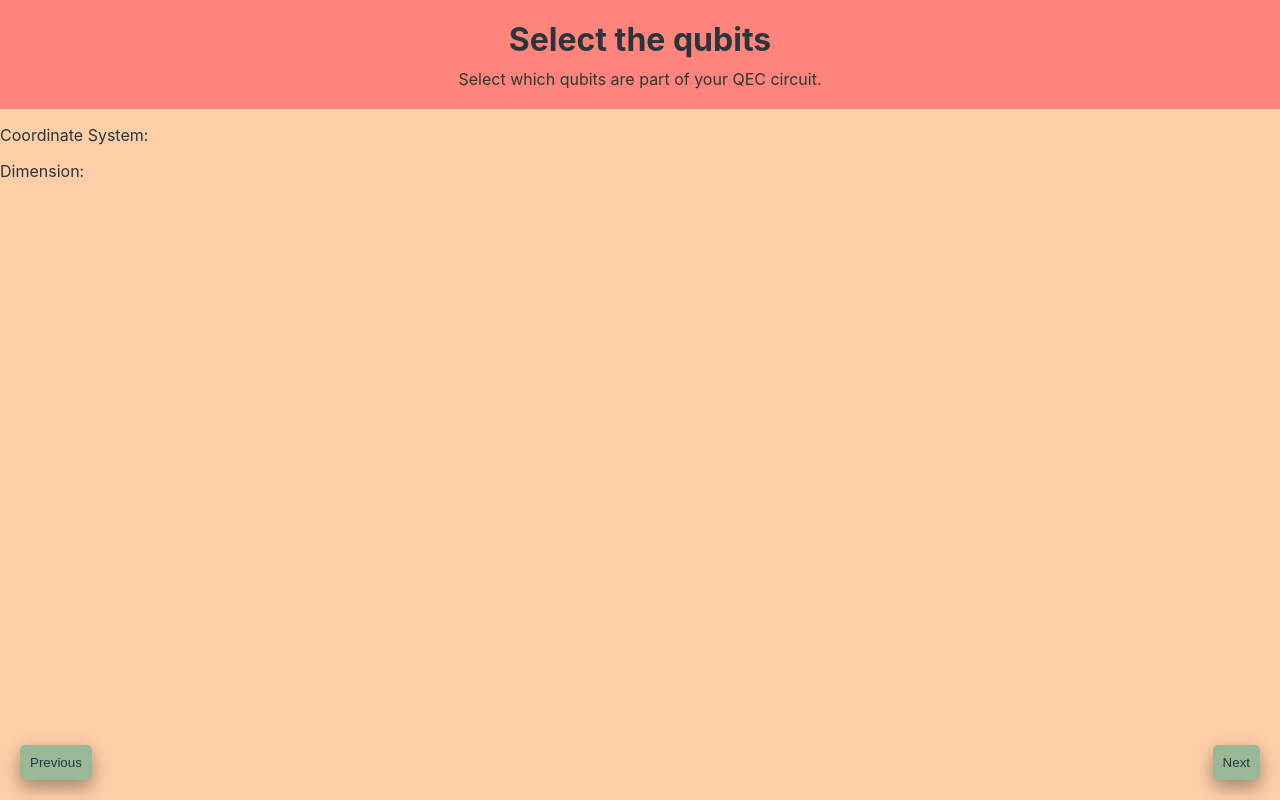
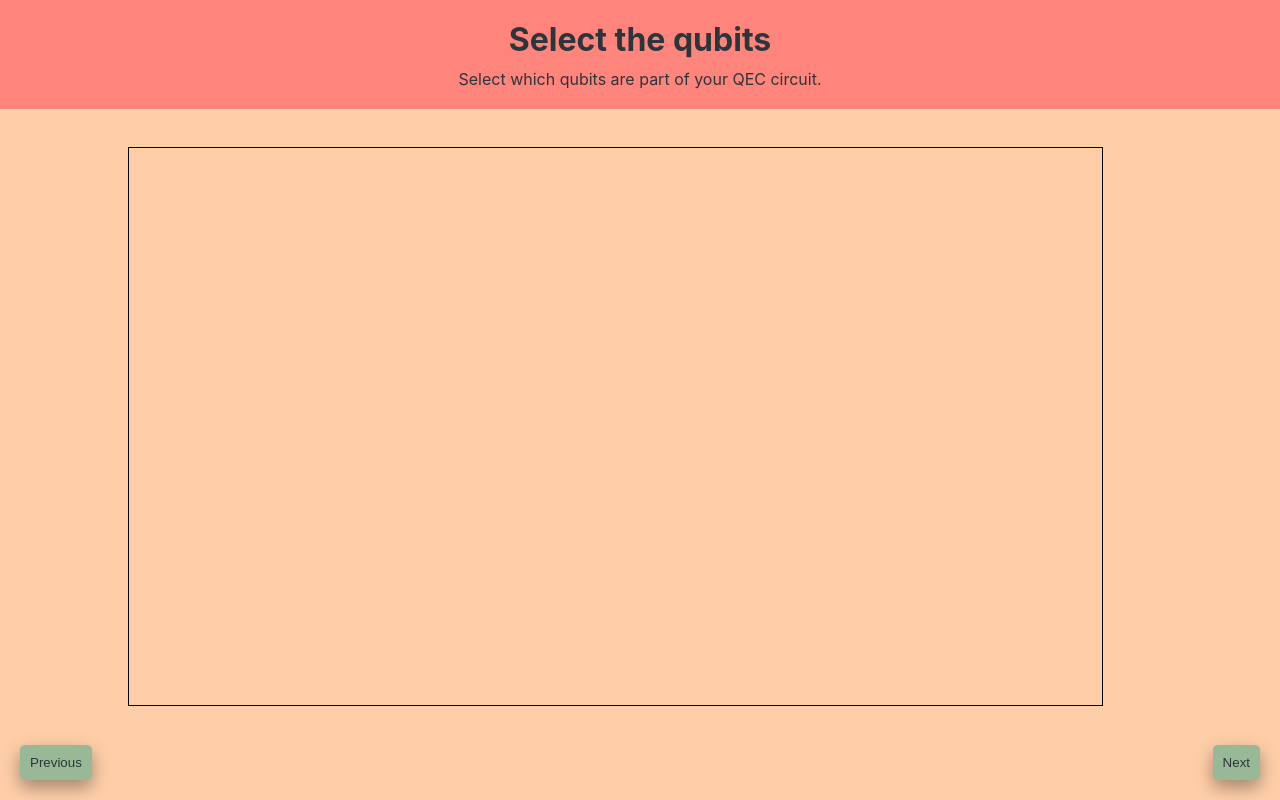
Before and after one commit to Alison539/Project, a React (Create React App) app in the folder Implementation/qec-app/: page /qubit_setup in a window 1280 px wide. Built offline with nearby package versions, Linux system fonts and the light colour scheme.

Commit message:
Implemented initial front end (just the potential qubits) for the QubitSetup page

```diff
--- a/Implementation/qec-app/package.json
+++ b/Implementation/qec-app/package.json
@@ -4,6 +4,7 @@
   "private": true,
   "dependencies": {
     "cra-template": "1.2.0",
+    "mathjs": "^14.0.1",
     "react": "^19.0.0",
     "react-dom": "^19.0.0",
     "react-router-dom": "^7.1.1",
--- /dev/null
+++ b/Implementation/qec-app/src/components/PotentialQubitButton.js
@@ -0,0 +1,27 @@
+import React from "react";
+import "./styles.css"
+
+const PotentialQubitButton = ({index, point, onClicked, qubitSize, zIndex, qubitcolor}) => {
+
+  return (
+    <button
+        key={index}
+        style={{
+        position: "absolute",
+        left: `${point.x}px`,
+        top: `${point.y}px`,
+        zIndex: {zIndex},
+        minWidth: `${qubitSize}px`,
+        minHeight: `${qubitSize}px `,
+        borderRadius: "50%",
+        boxSizing: "border-box",
+        padding: 0,
+        margin: 0,
+        backgroundColor: `#${qubitcolor}`,
+        }}
+        onClick={onClicked}
+    />
+  );
+};
+
+export default PotentialQubitButton;
--- /dev/null
+++ b/Implementation/qec-app/src/components/PotentialQubitGraph.js
@@ -0,0 +1,27 @@
+import React from "react";
+import PotentialQubitButton from "./PotentialQubitButton";
+import {max} from "mathjs";
+
+const PotentialQubitGraph = ({ points, dimension, highestX,highestY }) => {
+
+    const onClicked = (point) => {
+
+    }
+
+    const scaledPoints = points.map((point) => ({
+        x: ((point.x - highestX/2) * (30 - dimension) * 2),
+        y: ((point.y - highestY/2) * (30 - dimension) * 2),
+    }))
+
+  return (
+    <div  style={{ position: "relative", width: "70%", height: "60vh", marginLeft:"10%", marginTop:"3%", border: "1px solid black", display: "flex", justifyContent: "center", alignItems:"center", padding: "3%" }}>
+        <div style={{ position: "relative", alignSelf:"center"}}>
+            {scaledPoints.map((point, index) => (
+                <PotentialQubitButton key={index} index={index} point={point} onClicked={ onClicked(point)} qubitSize={ max(30 - (dimension), 4)} zIndex="1" qubitcolor="808080"/>
+            ))}
+      </div>
+    </div>
+  );
+};
+
+export default PotentialQubitGraph;
--- a/Implementation/qec-app/src/pages/QubitSetup.js
+++ b/Implementation/qec-app/src/pages/QubitSetup.js
@@ -2,15 +2,77 @@ import React, { useContext } from "react";
 import NavigationButton from "../components/NavigationButton";
 import TopBanner from "../components/TopBanner";
 import { CoordinateSystemContext } from "../contexts/CoordinateSystemContext";
+import {sin, sqrt} from "mathjs"
+import PotentialQubitGraph from "../components/PotentialQubitGraph";
+
+function potentialQubitLocations(coordSys, coordDimension) {
+  const qubitCoordinates = [];
+  let highestX = 0;
+  let highestY = 0;
+  switch(coordSys){
+    case 1: //Hexagonal Tiling
+      for (let x = 0; x < coordDimension; x++) {
+        for (let y = 0; y < coordDimension; y++) {
+          let newX = x + (y % 2) * 0.5
+          let newY = y * sin(Math.PI / 3)
+          qubitCoordinates.push({x: newX,y: newY})
+        }
+      }
+      highestX = coordDimension - 1;
+      highestY = (coordDimension - 1)  * sin(Math.PI / 3);
+      break;
+    case 2: //Tetrakis Tiling
+      for (let x = 0; x < coordDimension; x++) {
+        for (let y = 0; y < coordDimension; y++) {
+          qubitCoordinates.push({x: x,y: y})
+        }
+      }
+      highestX = coordDimension - 1;
+      highestY = coordDimension - 1;
+      break;
+    case 3: //4-8-8 Tiling
+      const rootHalf = sqrt(0.5)
+      for (let y = 0; y < coordDimension*1.5; y++) {
+        const newY = y * rootHalf;
+        let newX = 0;
+        if (y%3 === 1){
+          newX = -0.5 - rootHalf;
+        }
+        else if (y%6 > 2){
+            newX = 1 + rootHalf;
+          }
+        for (let x = 0; x < coordDimension*0.7; x++) {
+            if (y%3 === 1){
+              newX += (1 + rootHalf);
+            }
+            else{
+              if (x !== 0 && x%2 === 0){
+                newX += 1 + (2*rootHalf);
+              }
+              newX += (x%2 * 1)
+            }
+            qubitCoordinates.push({x: newX,y: newY})
+          }
+      }
+      highestX = coordDimension*0.7*(1 + rootHalf);
+      highestY = coordDimension * 1.5 * rootHalf;
+      break;
+    default:
+      break;
+  }
+  return([qubitCoordinates, highestX,highestY]);
+}
+
 
 const QubitSetup = () => {
   const { coordSys, coordDimension} = useContext(CoordinateSystemContext);
 
+  const potentialQubitInformation = potentialQubitLocations(coordSys, coordDimension);
+
   return (
     <div className = "main">
         <TopBanner title="Select the qubits" description="Select which qubits are part of your QEC circuit." />
-        <p>Coordinate System: {coordSys}</p>
-        <p>Dimension: {coordDimension}</p>
+        <PotentialQubitGraph points={potentialQubitInformation[0]} dimension={coordDimension} highestX={potentialQubitInformation[1]} highestY={potentialQubitInformation[2]}/>
         <NavigationButton label = "Previous" destinationPage={"/"} position={{bottom: "20px", left: "20px"}}/>
         <NavigationButton label = "Next" destinationPage={"/Preround_operations"} position={{bottom: "20px", right: "20px"}}/>
     </div>
```
Also changed, not shown: Implementation/qec-app/src/components/QubitGraph.js (added, +51 -0 lines), 1 other file (tests, documents, lock files or other folders).
